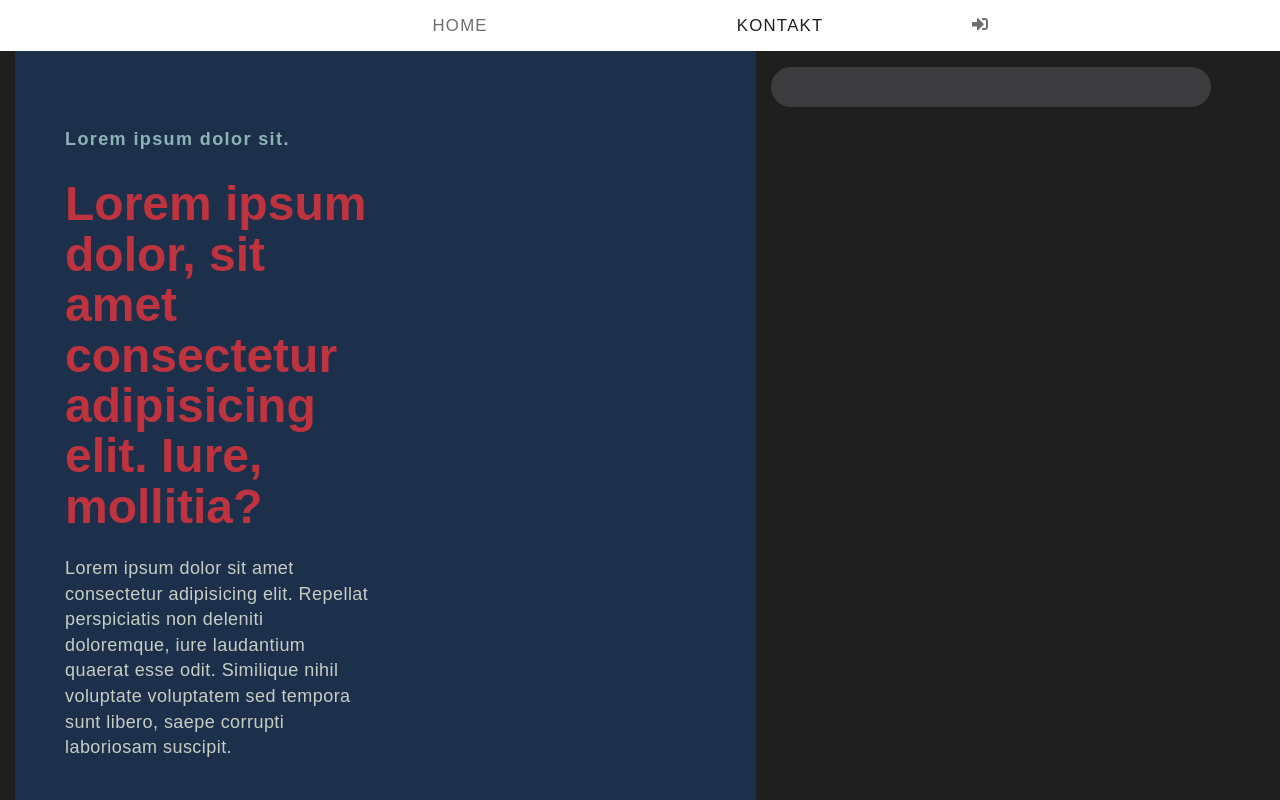
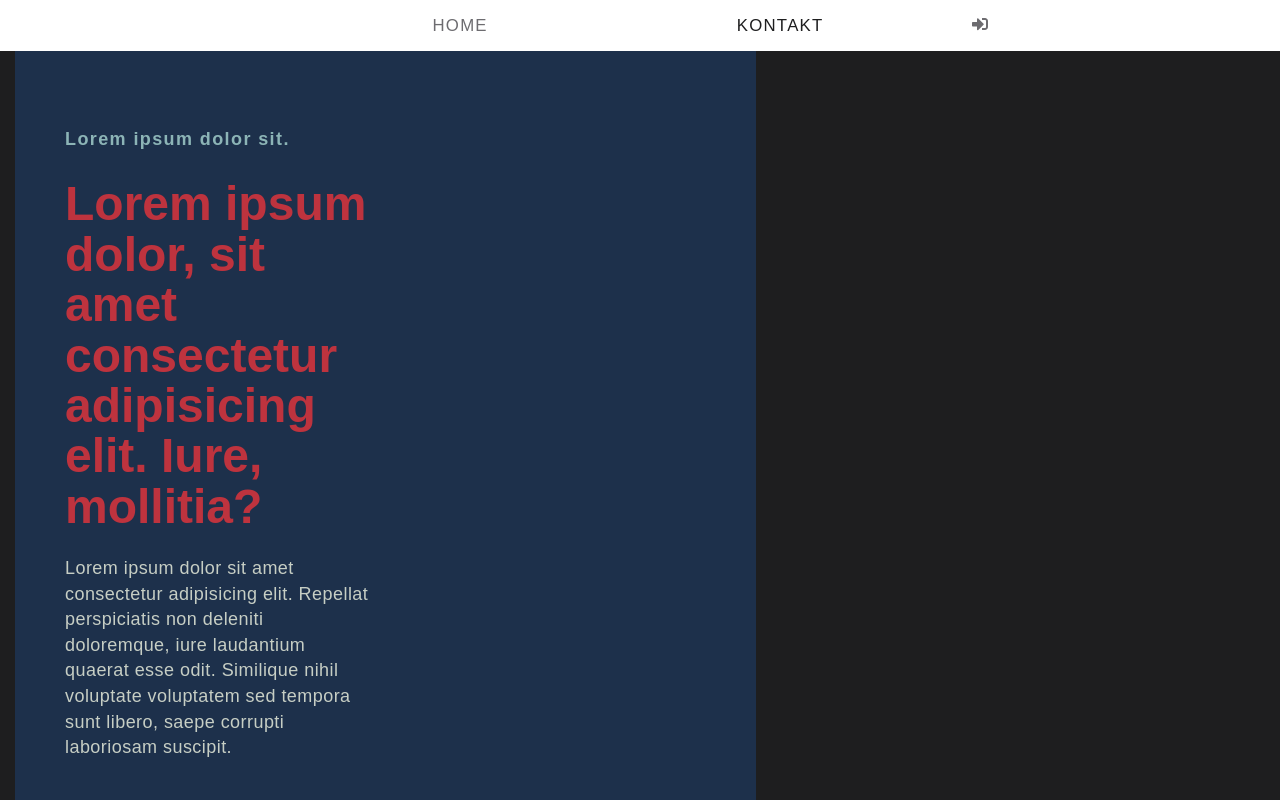
Before and after one commit to MaciejFigat/LFE, a React (Create React App) app in the folder frontend/: page / in a window 1280 px wide. Shown: the top 800 px of the page. Built offline with nearby package versions, Linux system fonts and the light colour scheme.

Commit message:
styling changes

```diff
--- a/frontend/src/components/AnimatedTextPanel/AnimatedList.styled.js
+++ b/frontend/src/components/AnimatedTextPanel/AnimatedList.styled.js
@@ -4,11 +4,12 @@ import { motion } from 'framer-motion'
 export const ListWrapper = styled(motion.ul)`
   display: flex;
   flex-direction: column;
-  background: var(--background2-main);
-  padding: 20px;
+  /* background: var(--background2-main); */
+  /* padding: 20px; */
   color: var(--text-main);
   width: 400px;
   max-width: 35vw;
+  /* max-width: 100%; */
   border-radius: 25px;
   height: fit-content;
   @media (max-width: 1140px) {
@@ -20,7 +21,7 @@ export const ListWrapper = styled(motion.ul)`
 
 export const ListItem = styled(motion.li)`
   padding: 15px;
-  // ! border radius passed as proprerty of ListItem in order to animate properly
+  // ! border radius passed as proprerty of ListItem in order to animate propre
   /* border-radius: 20px; */
   overflow: hidden;
   color: var(--text-main);
@@ -36,7 +37,6 @@ export const ListItem = styled(motion.li)`
 export const ListTitleContainer = styled(motion.div)`
   display: grid;
   grid-template: auto 1fr / auto 2fr;
-
   @media (max-width: 740px) {
     max-height: 2.5rem;
   }
```
